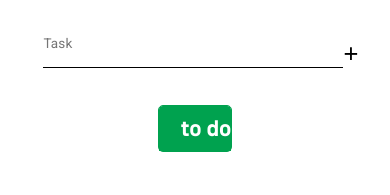
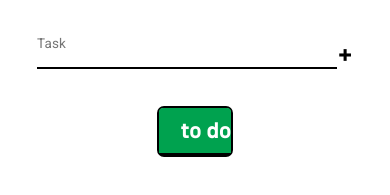
Before and after one commit to maria-lr/to-do-list, a website: page index.html in a window 390 px wide. Shown: the part 203-398 px from the top of the page. Drawn offline with nearby package versions, Linux system fonts and the light colour scheme.

Commit message:
Add Simplon font and update task container styling

```diff
--- a/style.css
+++ b/style.css
@@ -34,6 +34,7 @@ h3 {
   /* font-family: 'Roboto', sans-serif; */
   /* font-family: 'Archivo', sans-serif; */
   font-family: 'Nunito', sans-serif;
+  /* font-family: 'SimplonNorm','Nunito', sans-serif; */
   font-size: 1.5rem;
   font-weight: 300;
   color: #909090;
@@ -87,13 +88,13 @@ body:not(.user-is-tabbing) textarea:focus {
   display: flex;
   justify-content: center;
   align-items: flex-end;
-  width: 100%;
-  /* margin: auto; */
+  width: 90%;
+  margin: auto;
   padding: 2%;
 }
 
 .add-task {
-  border-bottom: 1px solid black;
+  border-bottom: 2px solid black;
   /* padding-bottom: 5px; */
 }
 
@@ -131,6 +132,7 @@ textarea {
 
 .add-button {
   background-color: white;
+  font-family: SimplonNorm;
   font-size: 1.7rem;
   /* font-weight: 700; */
   width: 30px;
@@ -177,7 +179,7 @@ textarea {
 }
 
 .fa-trash-alt:hover{
-  color: #0d5297;
+  color: rgb(255, 0, 0);
 }
 
 #type-field-title {
@@ -209,9 +211,9 @@ textarea {
   display: flex;
   justify-content: center;
   flex-wrap: wrap;
-  border: #00a24f 1px solid;
+  border: black 2px solid;
   padding: 2%;
-  border-radius: 5px;
+  border-radius: 7px;
   padding: 0;
   margin: auto;
 }
@@ -226,6 +228,7 @@ textarea {
 
 .to-do-title {
   border-radius: 4px 4px 0 0;
+  border-bottom: black solid 2px;
 }
 
 .type-header {
@@ -243,7 +246,7 @@ textarea {
 @media only screen and (max-width: 560px) {
 
   h3 {
-    font-size: 1rem;
+    font-size: 1.5rem;
     padding: 4rem;
     text-align: center;
   }
@@ -265,6 +268,10 @@ textarea {
   .to-do-title {
     padding-left: 1.5rem;
   }
+
+  .page-container {
+    width: 90%;
+  }
 }
 
 
@@ -272,7 +279,7 @@ textarea {
 @media only screen and (min-width: 560px) and (max-width: 900px) {
 
   h3 {
-    font-size: 1.2rem;
+    font-size: 1.5rem;
     padding: 4rem;
     text-align: center;
   }
```
